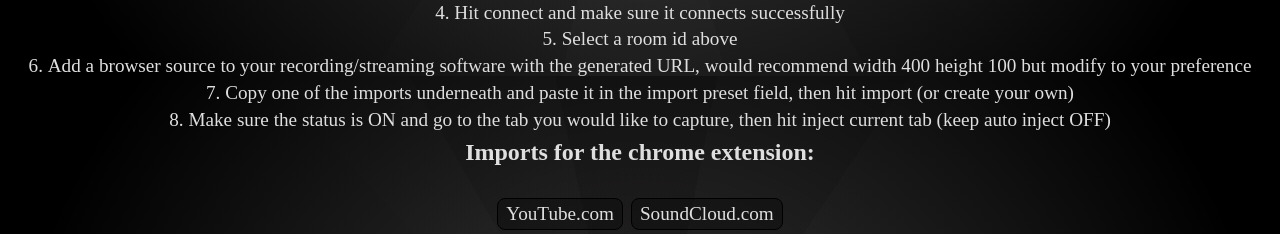
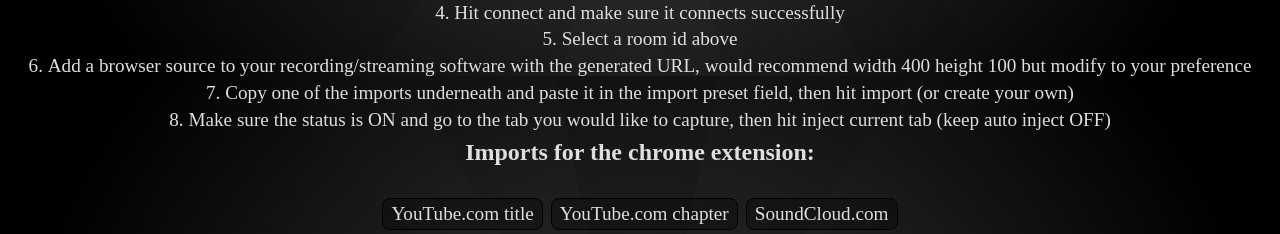
Before and after one commit to Yazaar/MusicLink, a Flask app: page /MusicLink in a window 1280 px wide. Shown: the part 724-958 px from the top of the page. Run offline with Flask 2, Linux system fonts and the light colour scheme; some libraries are stand-ins or nearby versions.

Commit message:
second YT config

```diff
--- a/static/js/MusicLink.js
+++ b/static/js/MusicLink.js
@@ -7,6 +7,7 @@
 
     var HTMLAgentConfigs = {
         youtube: {"elements":[{"name":"title","path":"#info-contents .title","type":"text"},{"name":"author","path":"#upload-info #channel-name a","type":"text"},{"name":"totalTime","path":"video","type":"playerduration"},{"name":"currentTime","path":"video","type":"playertime"},{"name":"YTthumbnail","property":"v","type":"URLParam"}],"name":"YouTube","responseFormat":"","responseFormatDummy":"","website":"www.youtube.com/watch"},
+        youtubeChapter: {"elements":[{"name":"title","path":".ytp-chapter-title span:nth-child(2)","type":"text"},{"name":"author","path":"#upload-info #channel-name a","type":"text"},{"name":"totalTime","path":"video","type":"playerduration"},{"name":"currentTime","path":"video","type":"playertime"},{"name":"YTthumbnail","property":"v","type":"URLParam"}],"name":"YouTube","responseFormat":"","responseFormatDummy":"","website":"www.youtube.com/watch"},
         soundcloud: {"elements":[{"name":"title","path":".playbackSoundBadge__title a span:nth-child(2)","type":"text"},{"name":"author","path":".playbackSoundBadge__titleContextContainer a","type":"text"},{"name":"totalTime","path":".playbackTimeline__progressBackground","property":"width","type":"cssprocessed"},{"name":"currentTime","path":".playbackTimeline__progressBar","property":"width","type":"cssprocessed"},{"name":"CSSURLthumbnail","path":".playbackSoundBadge div.image span","property":"background-image","type":"cssstyle"}],"name":"SoundCloud","responseFormat":"","responseFormatDummy":"","website":"soundcloud.com"}
     };
 
--- a/templates/MusicLink.html
+++ b/templates/MusicLink.html
@@ -50,11 +50,12 @@
             <h2 class="pushDown">Imports for the chrome extension:</h2>
             <p id="HTMLAgentCopyResponse" class="pushDown">COPY COMPLETE</p>
             <div id="HTMLAgentConfigs">
-                <div class="configBTN" data-site="youtube">YouTube.com</div>
+                <div class="configBTN" data-site="youtube">YouTube.com title</div>
+                <div class="configBTN" data-site="youtubeChapter">YouTube.com chapter</div>
                 <div class="configBTN" data-site="soundcloud">SoundCloud.com</div>
             </div>
         </div>
     </div>
-    <script src="/static/js/MusicLink.js"></script>
+    <script src="/static/js/MusicLink.js?version=1"></script>
 </body>
 </html>
```
